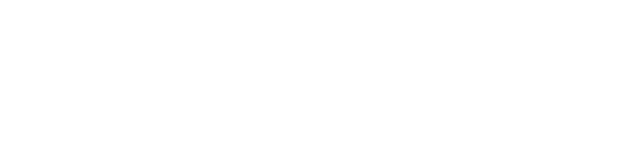
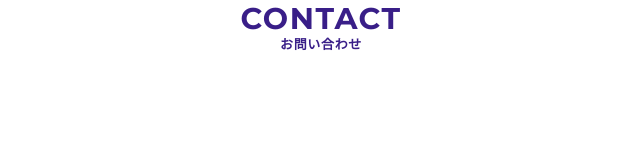
Before and after one commit to shimamurasaki/codeups-live-03, a website: page index.html in a window 1280 px wide. Shown: the whole page, without its empty margins (319-959 px from the left). Drawn offline with nearby package versions, Linux system fonts and the light colour scheme.

Commit message:
セクションヘッダータイトル

```diff
--- a/index.html
+++ b/index.html
@@ -29,7 +29,10 @@
 </head>
 <body>
 
-
+<div class="c-section-header">
+  <h2 class="c-section-header__entitle">contact</h2>
+  <p class="c-section-header__jatitle">お問い合わせ</p>
+</div>
 
 
 </body>
--- /dev/null
+++ b/src/sass/object/component/_c-section-header.scss
@@ -0,0 +1,22 @@
+@use "global" as *;
+
+.c-section-header {
+  color: $purple;
+  text-align: center;
+}
+
+.c-section-header__entitle {
+  font-size: rem(30);
+  font-weight: bold;
+  letter-spacing: 0.05em;
+  line-height: calc(37 / 30);
+  font-family: $english-font-family;
+  text-transform: uppercase;
+}
+
+.c-section-header__jatitle {
+  font-size: rem(13);
+  font-weight: bold;
+  letter-spacing: 0.05em;
+  line-height: 1;
+}
```
Also changed, not shown: README.md, css/styles.css, 1 other file.
